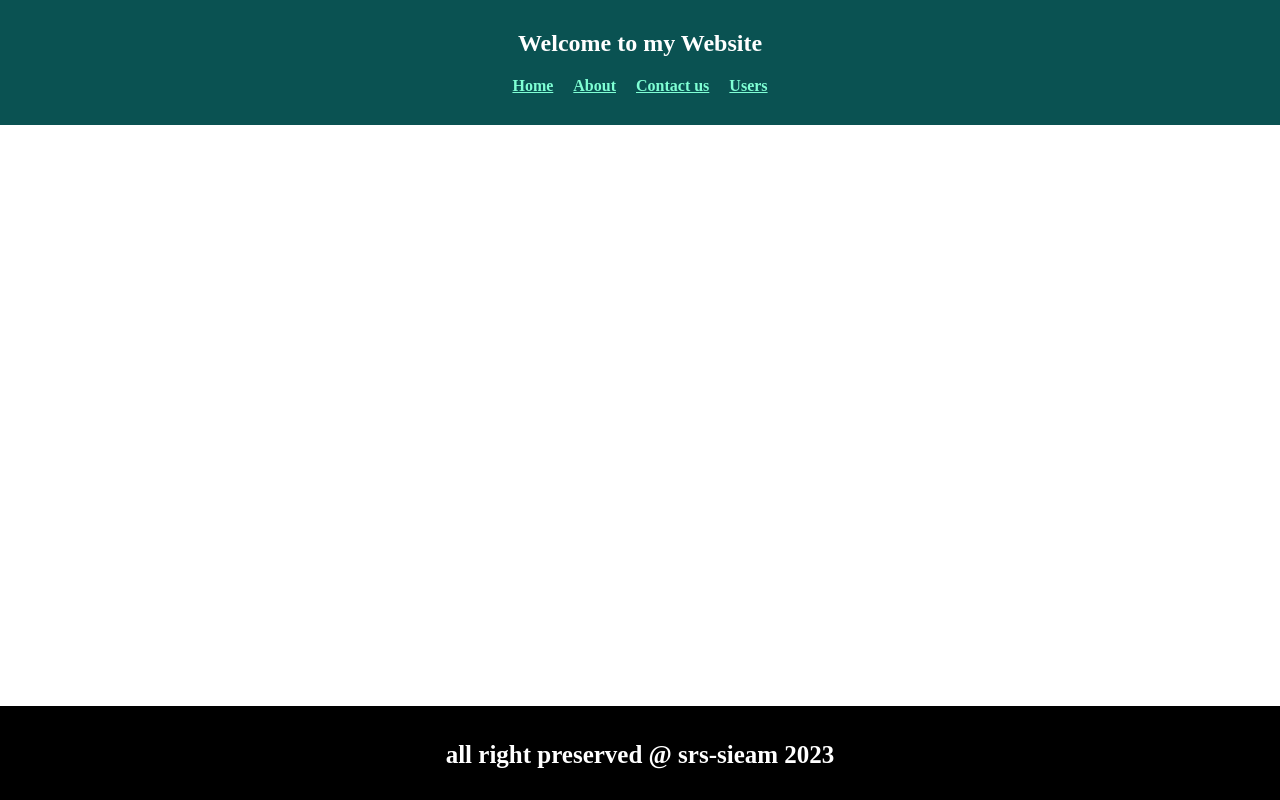
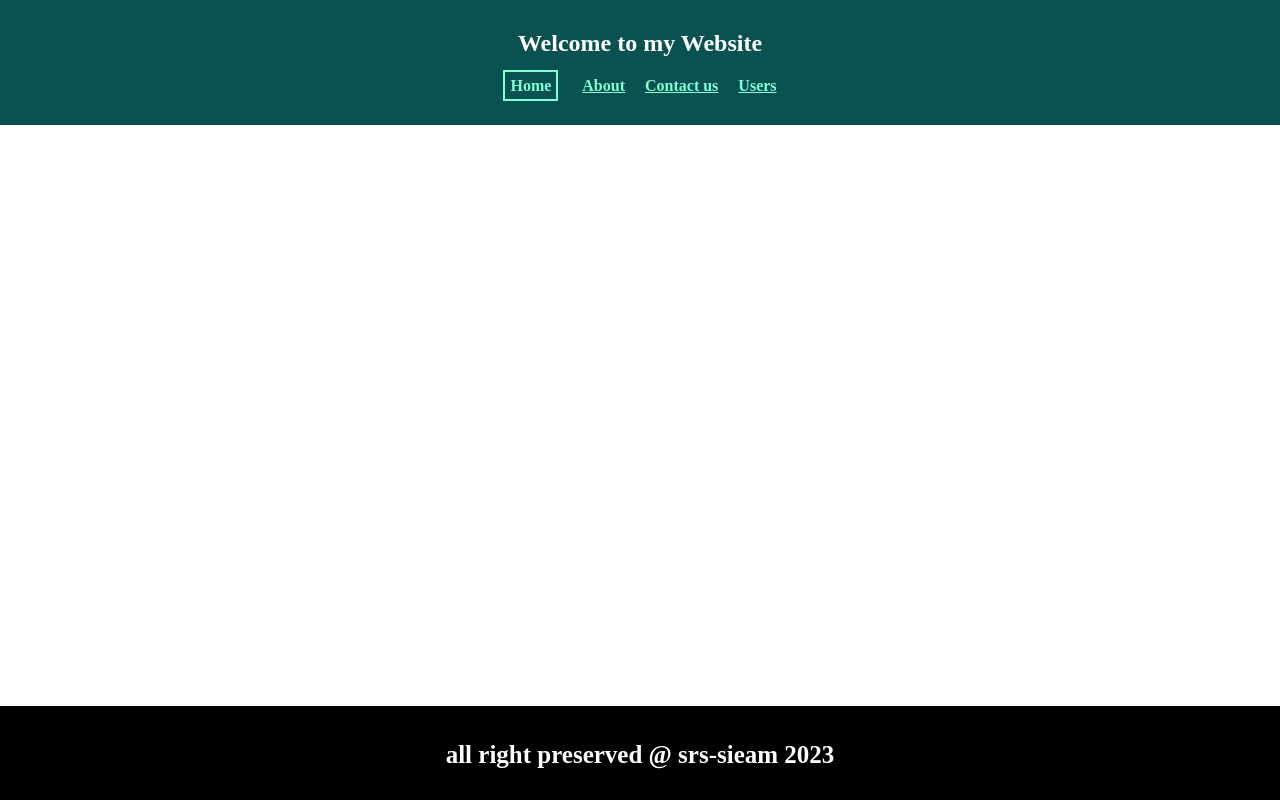
Before and after one commit to srssieam/react-router-tutorial, a React (Vite) app: page / in a window 1280 px wide. Built offline with nearby package versions, Linux system fonts and the light colour scheme.

Commit message:
used NavLink instead of Link to show active page

```diff
--- a/src/component/Header/Header.css
+++ b/src/component/Header/Header.css
@@ -12,3 +12,8 @@
     font-weight: bold;
     margin:10px;
 }
+.header-style a.active{
+   border: 2px solid aquamarine;
+   text-decoration: none;
+   padding: 5px;
+}
--- a/src/component/Header/Header.jsx
+++ b/src/component/Header/Header.jsx
@@ -1,4 +1,4 @@
-import { Link } from 'react-router-dom';
+import { Link, NavLink } from 'react-router-dom';
 import './Header.css'
 
 const Header = () => {
@@ -9,10 +9,14 @@
                 {/* <a href="/">Home</a>
                 <a href="/about">About</a>
                 <a href="/contact">Contact us</a> */}
-                <Link to="/">Home</Link>
+                {/* <Link to="/">Home</Link>
                 <Link to="/about">About</Link>
                 <Link to="/contact">Contact us</Link>
-                <Link to="/users">Users</Link>
+                <Link to="/users">Users</Link> */}
+                <NavLink to="/">Home</NavLink>       {/* NavLink add a class named active, when the link is clicked */}
+                <NavLink to="/about">About</NavLink>
+                <NavLink to="/contact">Contact us</NavLink>
+                <NavLink to="/users">Users</NavLink>
             </nav>
         </div>
     );
```
